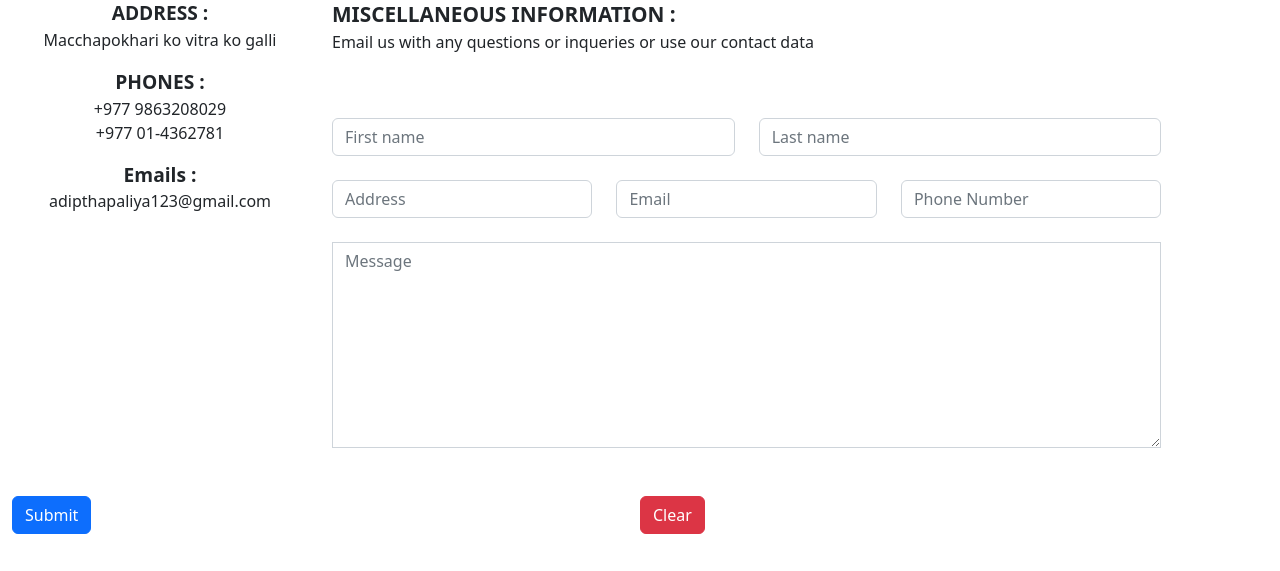
After one commit to adipthapaliya/BakeryWithDjango, a Django app: template templates/user/contact.html in a window 1280 px wide. The commit adds this page. Shown: the part 441-1012 px from the top of the page. Run offline with Django 4.2, Linux system fonts and the light colour scheme; the template is opened without the code that fills it, so the values that code supplies are empty.

Commit message:
template for contact

```diff
--- a/templates/navigation.html
+++ b/templates/navigation.html
@@ -1,4 +1,6 @@
 <header>
+
+
     <div class="container-fluid top-navigation text-center">
         <p>Bakery Shop, Balaju Kathmandu | Daily 9AM-9PM</p>
 
--- /dev/null
+++ b/templates/user/contact.html
@@ -0,0 +1,100 @@
+{% extends 'base.html' %}
+
+
+{% block title %} BakeryHouse || Home {%endblock%}
+
+{%load static%}
+{% block css%} <link rel="stylesheet" href="{% static 'css/user/contact.css'%}">
+
+{%endblock%}
+
+
+{% block content %}
+<main>
+
+    <div class="container-fluid first-container">
+        <div class="row ">
+            <div class="col-lg-3 col-6 offset-3 offset-lg-0 address-section">
+
+                <div class="text-center">
+
+                    <div class="sub-one">
+                        <p style="font-weight: bold; font-size: 1.2rem;" class="m-0"> ADDRESS : </p>
+                        <p>Macchapokhari ko vitra ko galli</p>
+                    </div>
+
+                    <div class="sub-two">
+                        <p style="font-weight: bold; font-size: 1.2rem;" class="m-0">PHONES : </p>
+                        <p class="m-0">+977 9863208029</p>
+                        <p>+977 01-4362781</p>
+                    </div>
+
+                    <div class="sub-three">
+                        <p style="font-weight: bold; font-size: 1.2rem;" class="m-0">Emails :</p>
+                        <p> adipthapaliya123@gmail.com </p>
+                    </div>
+
+
+
+                </div>
+
+            </div>
+            <div class="col-lg-8 col-10 offset-1 offset-lg-0">
+                    <div class="row mb-5">
+                        <div class="col-12">
+                            <p style="font-weight: bold; font-size: 1.3rem;" class="m-0">MISCELLANEOUS INFORMATION :</p>
+                            <p>Email us with any questions or inqueries or use our contact data</p>
+                        </div>
+
+                    </div>
+                    <form action="" method="post">
+
+                        <div class="row mb-4">
+                            <div class="col">
+                                <input type="text" class="form-control" placeholder="First name">
+                            </div>
+                            <div class="col">
+                                <input type="text" class="form-control" placeholder="Last name">
+                            </div>
+                        </div>
+                        <div class="row mb-4">
+                            <div class="col">
+                                <input type="text" class="form-control" placeholder="Address">
+                            </div>
+                            <div class="col">
+                                <input type="email" class="form-control" placeholder="Email">
+                            </div>
+                            <div class="col">
+                                <input type="text" class="form-control" placeholder="Phone Number">
+                            </div>
+                        </div>
+
+                        <div class="row mb-5">
+                            <div class="col">
+                                <textarea class="form-control rounded-0" id="exampleFormControlTextarea1" rows="8" placeholder="Message"></textarea>                                </div>
+                            </div>
+                        </div>
+                        <div class="row mb-4">
+                            <div class="col">
+                                <input type="button" class="btn btn-primary mb-3" value="Submit">
+                            </div>
+                            <div class="col">
+                                <input type="button" class="btn btn-danger" value="Clear">
+
+                            </div>
+                        </div>
+
+                    </form>
+
+            </div>
+        </div>
+    </div>
+
+    <!-- Seocnd Container -->
+        <div class="container-fluid second-container">
+            <iframe src="https://www.google.com/maps/embed?pb=!1m18!1m12!1m3!1d3532.3608383752103!2d85.32779051541544!3d27.7061431321509!2m3!1f0!2f0!3f0!3m2!1i1024!2i768!4f13.1!3m3!1m2!1s0x39eb190a74aa1f23%3A0x74ebef82ad0e5c15!2sSoftwarica%20College%20of%20IT%20%26%20E-Commerce!5e0!3m2!1sen!2snp!4v1650162293658!5m2!1sen!2snp" width="100%" height="450" style="border:0;" allowfullscreen="" loading="lazy" referrerpolicy="no-referrer-when-downgrade" class="map"></iframe>
+
+        </div>
+    <!-- Second Container Ends -->
+</main>
+{%endblock%}
--- a/templates/user/index.html
+++ b/templates/user/index.html
@@ -1,7 +1,7 @@
 {% extends 'base.html' %}
 
 
-{% block title %}  {%endblock%}
+{% block title %} BakeryHouse || Home {%endblock%}
 
 {%load static%}
 {% block css%} <link rel="stylesheet" href="{% static 'css/user/index.css'%}">
```
